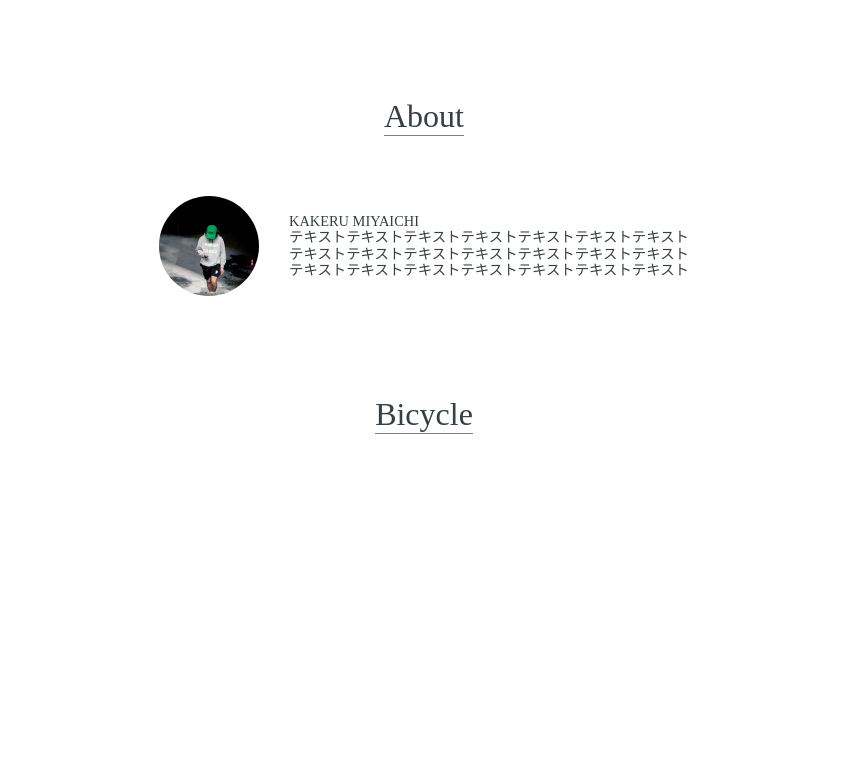
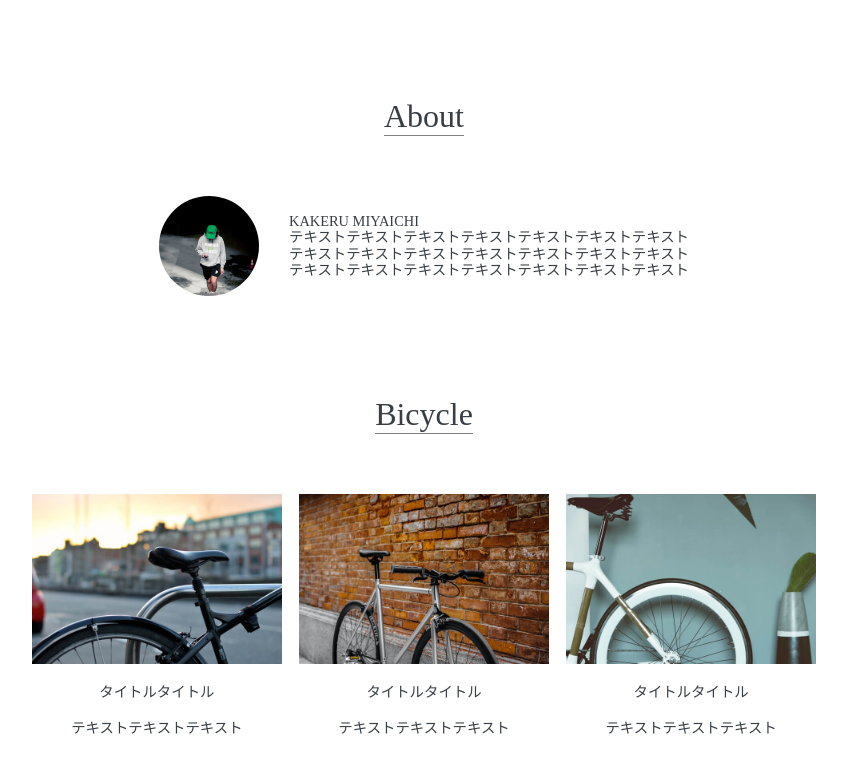
Before and after one commit to Masa222a/profile_site_lp, a plain HTML site: page index.html in a window 1280 px wide. Shown: the part 662-1435 px from the top of the page, without its empty margins (216-1063 px from the left). Before the commit the page ends 1256 px from the top, so only its background shows below. Drawn offline with Linux system fonts and the light colour scheme.

Commit message:
add bicycle section

```diff
--- a/index.html
+++ b/index.html
@@ -41,6 +41,25 @@
 
         <section id="bicycle" class="wrapper">
             <h2 class="section_title">Bicycle</h2>
+            <div class="content">
+                <ul>
+                    <li>
+                        <img class="bicycle_img" src="img/bicycle1.jpg" alt="">
+                        <h3 class="bicycle_title">タイトルタイトル</h3>
+                        <p>テキストテキストテキスト</p>
+                    </li>
+                    <li>
+                        <img class="bicycle_img" src="img/bicycle2.jpg" alt="">
+                        <h3 class="bicycle_title">タイトルタイトル</h3>
+                        <p>テキストテキストテキスト</p>
+                    </li>
+                    <li>
+                        <img class="bicycle_img" src="img/bicycle3.jpg" alt="">
+                        <h3 class="bicycle_title">タイトルタイトル</h3>
+                        <p>テキストテキストテキスト</p>
+                    </li>
+                </ul>
+            </div>
         </section>
     </main>
 
--- a/style.css
+++ b/style.css
@@ -67,7 +67,7 @@ li {
     margin-bottom: 60px;
 }
 
-.content img {
+.content .about_img {
     width: 100px;
     height: 100px;
     border-radius: 50%;
@@ -77,3 +77,24 @@ li {
 #about .text {
     text-align: left;
 }
+
+.bicycle_img {
+    width: 250px;
+    height: 170px;
+    object-fit: cover;
+    margin-bottom: 20px;
+}
+
+.content ul {
+    display: flex;
+    list-style: none;
+    justify-content: center;
+}
+
+.content ul li {
+    padding: 0 1%;
+}
+
+.bicycle_title {
+    margin-bottom: 20px;
+}
```
